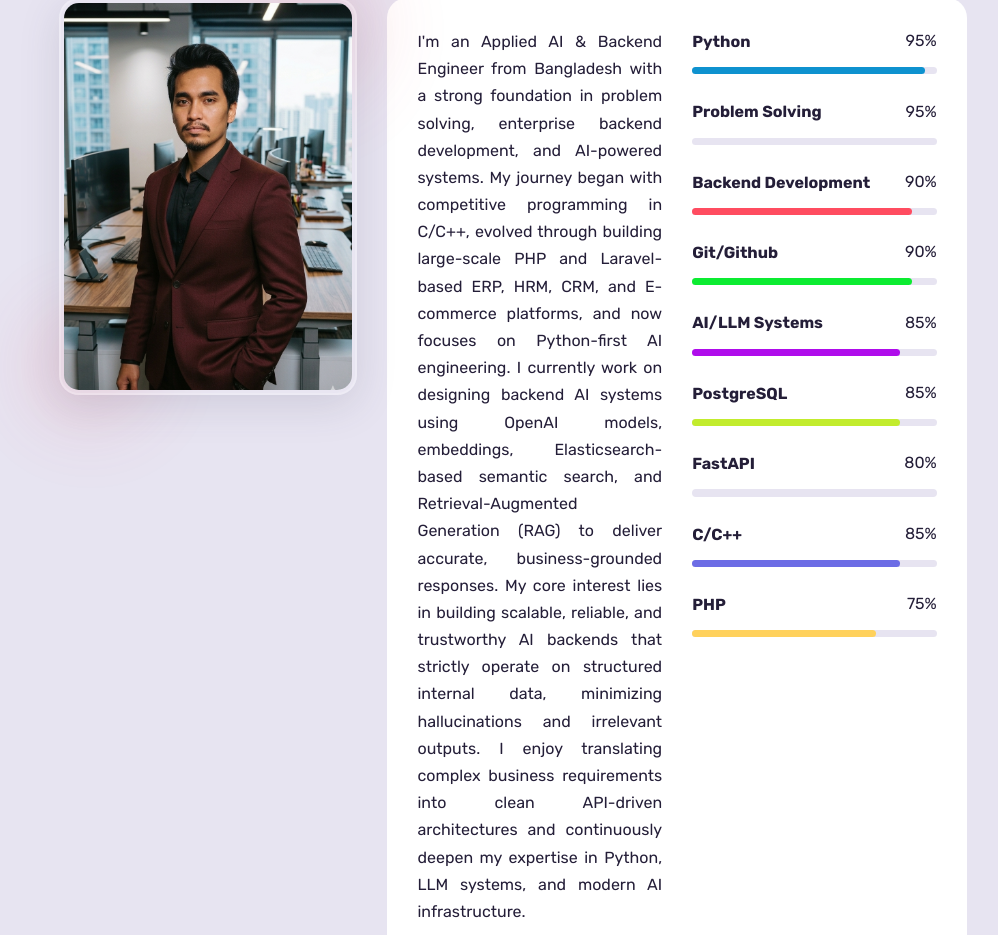
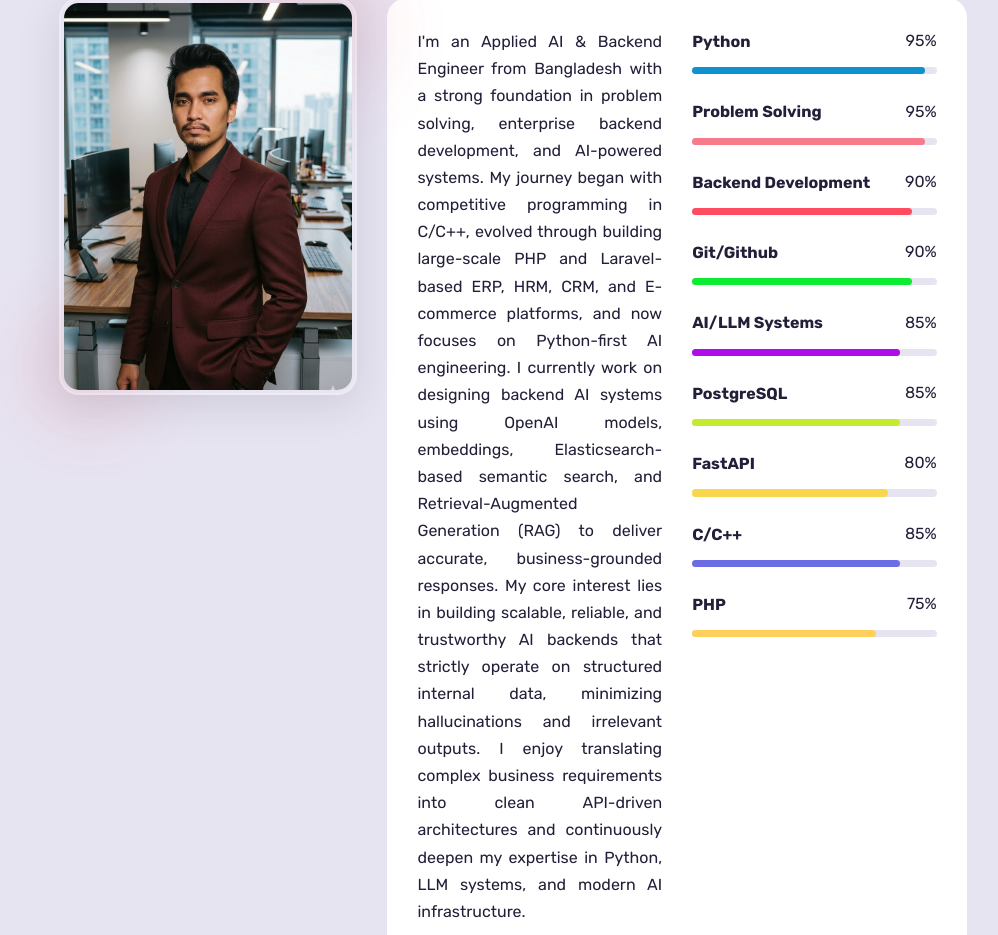
Before and after one commit to nymul-islam-moon/nymul-islam-moon.github.io, a React (Vite) app: page /#/ in a window 1280 px wide. Shown: the part 966-1901 px from the top of the page, without its empty margins (127-1125 px from the left). Built offline with nearby package versions, Linux system fonts and the light colour scheme; some icons are missing; a web font is replaced by a local one.

Commit message:
fix: add missing colors for Problem Solving and FastAPI skills

```diff
--- a/src/assets/css/style.css
+++ b/src/assets/css/style.css
@@ -1397,6 +1397,14 @@ h3 {
 
 .skill-python .progress-in {
   background: rgb(14, 146, 207);
+}
+
+.skill-problemsolving .progress-in {
+  background: rgb(249, 123, 139);
+}
+
+.skill-fastapi .progress-in {
+  background: rgb(249, 215, 76);
 }
 
 /* Service card backgrounds */
```
